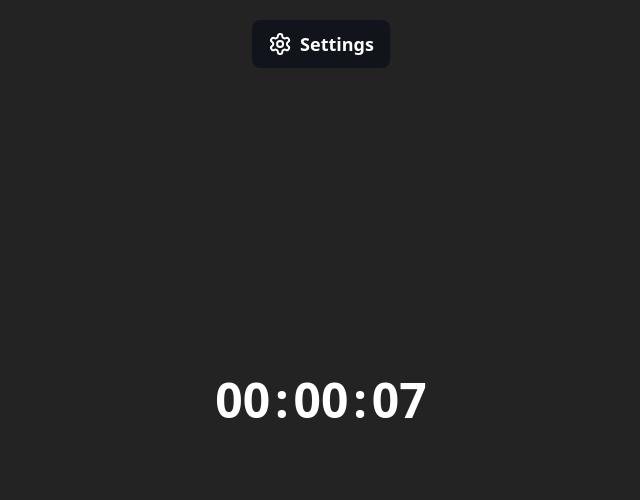
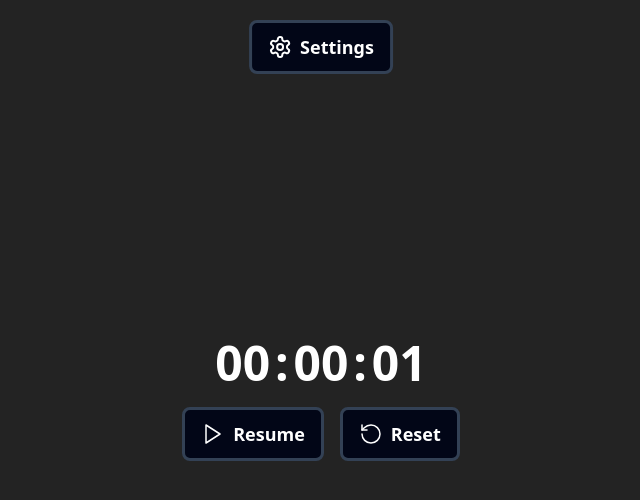
Before and after one commit to fibre-ether/take-a-break, a React (Vite) app: page / in a window 1280 px wide. Shown: the top 500 px of the page, without its empty margins (319-959 px from the left). Built offline with nearby package versions, Linux system fonts and the light colour scheme.

Commit message:
Add context

```diff
--- a/src/App.tsx
+++ b/src/App.tsx
@@ -1,14 +1,17 @@
 import { AppContent } from "./components/app-content";
 import AppDrawerContent from "./components/app-drawer-content";
 import { Drawer } from "./components/ui/drawer";
+import Context from "./lib/context";
 
 function App() {
   return (
     <div className="h-screen w-screen relative bg-app-background flex justify-center items-center">
-      <Drawer>
-        <AppContent />
-        <AppDrawerContent />
-      </Drawer>
+      <Context>
+        <Drawer>
+          <AppContent />
+          <AppDrawerContent />
+        </Drawer>
+      </Context>
     </div>
   );
 }
--- a/src/components/app-content.tsx
+++ b/src/components/app-content.tsx
@@ -1,33 +1,83 @@
-import { Settings } from "lucide-react";
+import { Pause, Play, RotateCcw, Settings } from "lucide-react";
 import { Button } from "./ui/button";
 import { DrawerTrigger } from "./ui/drawer";
-import { useEffect, useState } from "react";
+import { useContext, useEffect, useState } from "react";
 import { prettyPrintTime } from "@/lib/utils";
+import { AppContext } from "@/lib/context";
+
+enum TimerState {
+  running = "running",
+  paused = "paused",
+}
 
 export function AppContent() {
   const [timeElapsed, setTimeElapsed] = useState(0);
+  const [timerState, setTimerState] = useState(TimerState.running);
+  const { time } = useContext(AppContext);
+
+  useEffect(() => {
+    setTimeElapsed(0);
+  }, [time]);
 
   useEffect(() => {
     const interval = setInterval(() => {
-      setTimeElapsed((state) => state + 1);
-    }, 1000);
+      console.log(time.work * 60, timeElapsed);
+      if (time.work * 60 <= timeElapsed + 1) {
+        /* I know this will not reflect in the next if stmt
+           But hopefully it will reflect by the next tick
+        */
+        setTimerState(TimerState.paused);
+        console.log("timer state in if stmt:", timerState);
+      }
+      if (timerState === TimerState.running) {
+        setTimeElapsed((state) => state + 1);
+      }
+    }, 10);
 
     return () => clearInterval(interval);
-  }, []);
+  }, [timerState, time, timeElapsed]);
 
   return (
     <>
       <DrawerTrigger asChild>
-        <Button className="py-6 rounded-lg absolute left-1/2 -translate-x-1/2 top-5 text-white font-semibold text-lg flex items-center space-x-2 bg-slate-950/50">
+        <Button
+          variant={"stylized"}
+          size={"stylized"}
+          className="absolute left-1/2 -translate-x-1/2 top-5">
           <Settings />
           <p>Settings</p>
         </Button>
       </DrawerTrigger>
-      <div className="flex flex-col items-center space-y-3">
+      <div className="flex flex-col items-center space-y-5">
         <h1 className="text-white font-semibold text-5xl">
           {prettyPrintTime(timeElapsed)}
         </h1>
-        {/* <Button onClick={() => notify()}>Click me</Button> */}
+        <div className="flex space-x-4">
+          <Button
+            variant={"stylized"}
+            size={"stylized"}
+            onClick={() =>
+              setTimerState((state) =>
+                state === TimerState.paused
+                  ? TimerState.running
+                  : TimerState.paused
+              )
+            }>
+            {timerState === TimerState.running ? (
+              <Pause strokeWidth={1.5} />
+            ) : (
+              <Play strokeWidth={1.5} />
+            )}
+            <p>{timerState === TimerState.running ? "Pause" : "Resume"}</p>
+          </Button>
+          <Button
+            variant={"stylized"}
+            size={"stylized"}
+            onClick={() => setTimeElapsed(0)}>
+            <RotateCcw strokeWidth={1.5} />
+            <p>Reset</p>
+          </Button>
+        </div>
       </div>
     </>
   );
--- a/src/components/app-drawer-content.tsx
+++ b/src/components/app-drawer-content.tsx
@@ -5,12 +5,15 @@ import {
   DrawerHeader,
   DrawerTitle,
 } from "./ui/drawer";
-import { Dispatch, SetStateAction, useState } from "react";
+import { Dispatch, SetStateAction, useContext, useState } from "react";
 import { Button } from "./ui/button";
+import { AppContext } from "@/lib/context";
 
 function AppDrawerContent() {
-  const [workCount, setWorkCount] = useState(0);
-  const [breakCount, setBreakCount] = useState(0);
+  const { time, setTime } = useContext(AppContext);
+  const [workCount, setWorkCount] = useState(time.work);
+  const [breakCount, setBreakCount] = useState(time.break);
+
   return (
     <DrawerContent className="mb-4 bg-app-background border-slate-700">
       <DrawerHeader className="text-white flex flex-col items-center">
@@ -24,10 +27,22 @@ function AppDrawerContent() {
         <Counter count={breakCount} setCount={setBreakCount} subtitle="Break" />
       </div>
       <div className="flex flex-col w-full justify-center items-center space-y-2">
-        <Button className="w-64 bg-app-background border-2 border-white/75">
+        <Button
+          onClick={() => {
+            setWorkCount(0);
+            setBreakCount(0);
+          }}
+          className="w-64 bg-app-background border-2 border-white/75">
           Reset
         </Button>
-        <Button className="w-64 bg-slate-950">Save</Button>
+        <Button
+          /* TODO: show dialog box asking for confirmation
+                 as saving will stop any timers running
+        */
+          onClick={() => setTime({ work: workCount, break: breakCount })}
+          className="w-64 bg-slate-950">
+          Save
+        </Button>
       </div>
     </DrawerContent>
   );
@@ -47,9 +62,9 @@ function Counter({
       <div className="w-full flex justify-between items-center">
         <Button
           size="icon"
-          className="rounded-full"
+          className="rounded-full mt-2"
           variant={"ghost"}
-          onClick={() => setCount((state) => state + 10)}>
+          onClick={() => setCount((state) => state - 10)}>
           <MinusCircle strokeWidth={0.7} size={30} />
         </Button>
         <div
@@ -69,7 +84,7 @@ function Counter({
         </div>
         <Button
           size="icon"
-          className="rounded-full"
+          className="rounded-full mt-2"
           variant={"ghost"}
           onClick={() => setCount((state) => state + 10)}>
           <PlusCircle strokeWidth={0.7} size={30} />
--- a/src/components/ui/button.tsx
+++ b/src/components/ui/button.tsx
@@ -1,8 +1,8 @@
-import * as React from "react"
-import { Slot } from "@radix-ui/react-slot"
-import { cva, type VariantProps } from "class-variance-authority"
+import * as React from "react";
+import { Slot } from "@radix-ui/react-slot";
+import { cva, type VariantProps } from "class-variance-authority";
 
-import { cn } from "@/lib/utils"
+import { cn } from "@/lib/utils";
 
 const buttonVariants = cva(
   "inline-flex items-center justify-center whitespace-nowrap rounded-md text-sm font-medium ring-offset-background transition-colors focus-visible:outline-none focus-visible:ring-2 focus-visible:ring-ring focus-visible:ring-offset-2 disabled:pointer-events-none disabled:opacity-50",
@@ -10,6 +10,8 @@ const buttonVariants = cva(
     variants: {
       variant: {
         default: "bg-primary text-primary-foreground hover:bg-primary/90",
+        stylized:
+          "border-slate-700 border-[3px] rounded-lg text-white font-semibold text-lg flex items-center space-x-2 bg-slate-950",
         destructive:
           "bg-destructive text-destructive-foreground hover:bg-destructive/90",
         outline:
@@ -21,6 +23,7 @@ const buttonVariants = cva(
       },
       size: {
         default: "h-10 px-4 py-2",
+        stylized: "h-10 px-4 py-6",
         sm: "h-9 rounded-md px-3",
         lg: "h-11 rounded-md px-8",
         icon: "h-10 w-10",
@@ -31,26 +34,26 @@ const buttonVariants = cva(
       size: "default",
     },
   }
-)
+);
 
 export interface ButtonProps
   extends React.ButtonHTMLAttributes<HTMLButtonElement>,
     VariantProps<typeof buttonVariants> {
-  asChild?: boolean
+  asChild?: boolean;
 }
 
 const Button = React.forwardRef<HTMLButtonElement, ButtonProps>(
   ({ className, variant, size, asChild = false, ...props }, ref) => {
-    const Comp = asChild ? Slot : "button"
+    const Comp = asChild ? Slot : "button";
     return (
       <Comp
         className={cn(buttonVariants({ variant, size, className }))}
         ref={ref}
         {...props}
       />
-    )
+    );
   }
-)
-Button.displayName = "Button"
+);
+Button.displayName = "Button";
 
-export { Button, buttonVariants }
+export { Button, buttonVariants };
--- /dev/null
+++ b/src/lib/context.tsx
@@ -0,0 +1,25 @@
+import { useState, createContext, ReactNode } from "react";
+
+type AppContextTime = {
+  work: number;
+  break: number;
+};
+type AppContextProviderState = {
+  time: AppContextTime;
+  setTime: (time: AppContextTime) => void;
+};
+const initialState: AppContextProviderState = {
+  time: { work: 0, break: 0 },
+  setTime: () => null,
+};
+
+export const AppContext = createContext<AppContextProviderState>(initialState);
+
+function Context({ children }: { children: ReactNode }) {
+  const [time, setTime] = useState(initialState.time);
+
+  const value = { time, setTime };
+
+  return <AppContext.Provider value={value}>{children}</AppContext.Provider>;
+}
+export default Context;
```
